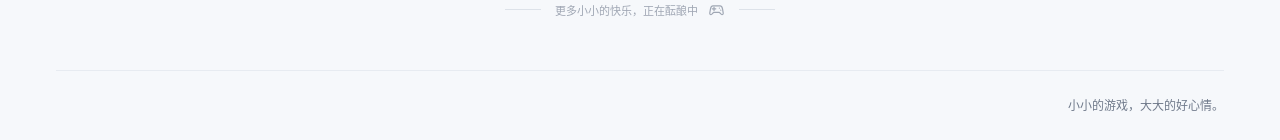
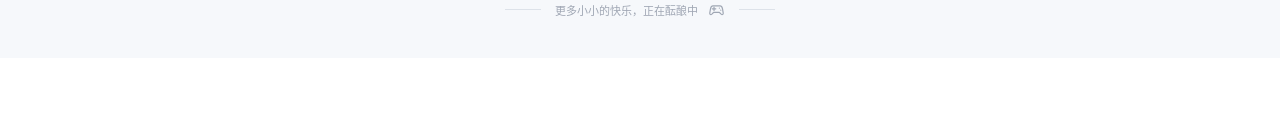
Before and after one commit to fevolq/WebGames, a React (Vite) app: page / in a window 1280 px wide. Shown: the part 1203-1343 px from the top of the page. After the commit the page ends 1261 px from the top, so only its background shows below. Built offline with nearby package versions, Linux system fonts and the light colour scheme.

Commit message:
style: remove lobby footer

```diff
--- a/src/app/App.module.css
+++ b/src/app/App.module.css
@@ -1,4 +1,4 @@
-.statusPage { min-height: calc(100vh - 235px); display: flex; flex-direction: column; align-items: center; justify-content: center; padding: 70px 40px; text-align: center; }
+.statusPage { min-height: calc(100vh - 80px); display: flex; flex-direction: column; align-items: center; justify-content: center; padding: 70px 40px; text-align: center; }
 .statusArt { width: 175px; height: 150px; background: #e5eee9; border-radius: 42px; display: grid; place-items: center; position: relative; color: #799a8b; transform: rotate(-8deg); margin-bottom: 40px; }
 .statusArt > span { position: absolute; bottom: -9px; right: -16px; border: 3px solid #f6f8fb; background: #f1b295; color: #704c39; padding: 7px 10px; border-radius: 10px; font: 700 15px var(--display-font); letter-spacing: 2px; transform: rotate(15deg); }
 .eyebrow { font-family: var(--display-font); color: #9ba6b6; font-size: 10px; letter-spacing: 2px; }
--- a/src/pages/lobby/Lobby.module.css
+++ b/src/pages/lobby/Lobby.module.css
@@ -1,4 +1,4 @@
-.main { max-width: 1440px; margin: 0 auto; padding: 28px 56px 0; }
+.main { max-width: 1440px; margin: 0 auto; padding: 28px 56px 40px; }
 .hero { position: relative; min-height: 284px; background: #e9f0ee; border: 1px solid #dce7e3; border-radius: 21px; overflow: hidden; display: flex; align-items: center; isolation: isolate; }
 .heroCopy { z-index: 2; padding: 26px 43px; width: 54%; }
 .eyebrow { color: #56796a; font-family: var(--display-font); font-size: 10px; font-weight: 700; letter-spacing: 1.5px; display: flex; align-items: center; gap: 9px; }
--- a/src/pages/lobby/LobbyLayout.module.css
+++ b/src/pages/lobby/LobbyLayout.module.css
@@ -9,9 +9,7 @@
 .nav .active { color: var(--ink); font-weight: 700; }
 .active::after { content: ''; position: absolute; height: 3px; border-radius: 4px; background: var(--orange); bottom: 0; left: 20%; right: 20%; }
 .nav a:hover { color: var(--orange-dark); }
-.footer { max-width: 1328px; margin: 52px auto 0; padding: 25px 0 30px; border-top: 1px solid var(--line); font-size: 12px; color: var(--muted); text-align: right; }
-@media (max-width: 1440px) { .footer { margin-left: 56px; margin-right: 56px; } }
-@media (max-width: 1150px) { .headerInner { padding: 0 36px; gap: 45px; } .footer { margin-left: 36px; margin-right: 36px; } }
+@media (max-width: 1150px) { .headerInner { padding: 0 36px; gap: 45px; } }
 @media (prefers-reduced-motion: reduce) {
   .layout *, .layout *::before, .layout *::after { animation-duration: .01ms !important; animation-iteration-count: 1 !important; transition-duration: .01ms !important; scroll-behavior: auto !important; }
 }
--- a/src/pages/lobby/LobbyLayout.tsx
+++ b/src/pages/lobby/LobbyLayout.tsx
@@ -20,6 +20,5 @@ export function LobbyLayout({ children }: { children: ReactNode }) {
       </div>
     </header>
     {children}
-    <footer className={styles.footer}>小小的游戏，大大的好心情。</footer>
   </div>;
 }
```
Also changed, not shown: 1 other file (tests, documents, lock files or other folders).
